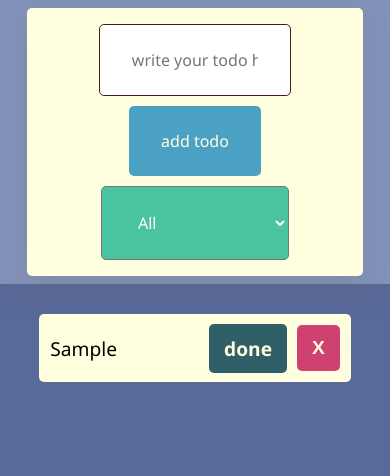
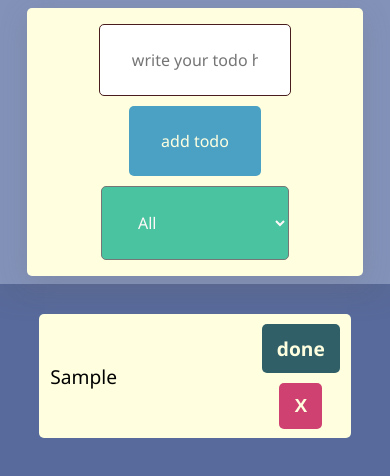
Before and after one commit to tornike-machitidze/Todos, a React (Create React App) app: page / in a window 390 px wide. Both pictures are taken after typing "Sample" into the empty fields and a click on the input "add todo". Shown: the top 476 px of the page. Built offline with nearby package versions, Linux system fonts and the light colour scheme.

Commit message:
separate div make media

```diff
--- a/src/components/List.css
+++ b/src/components/List.css
@@ -80,4 +80,12 @@ button:active {
   li {
     width: 100%;
   }
+
+  .separate {
+    display: flex;
+    align-items: center;
+    justify-content: center;
+    flex-direction: column;
+    gap: 10px;
+  }
 }
```
